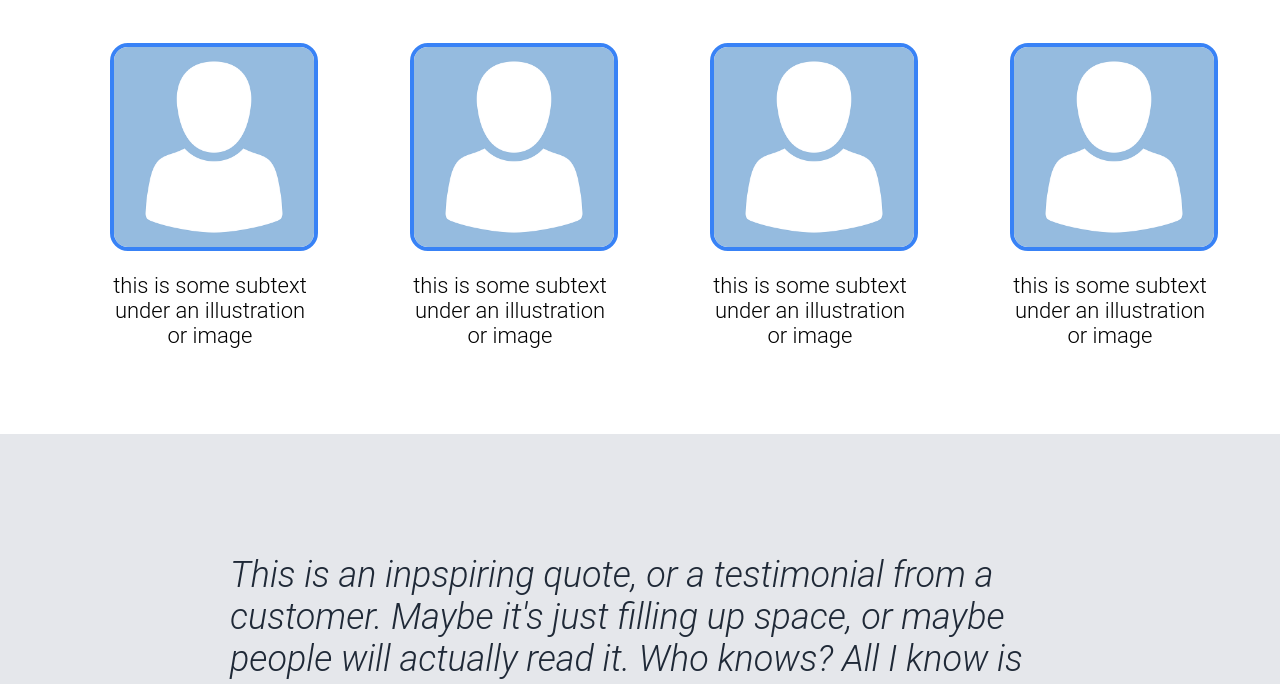
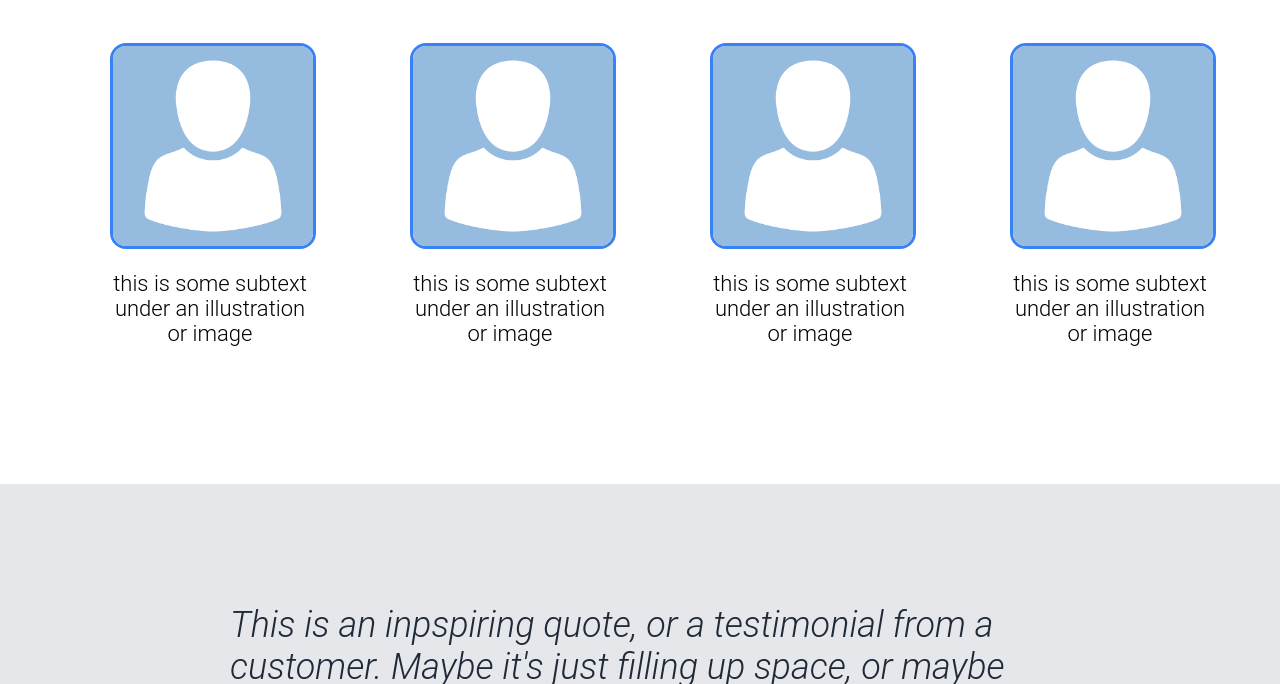
Before and after one commit to Kb739/Landing-Page, a plain HTML site: page index.html in a window 1280 px wide. Shown: the part 641-1325 px from the top of the page. Drawn offline with Linux system fonts and the light colour scheme; a web font is replaced by a local one.

Commit message:
Update Service section
Modified image box border & increased bottom padding for the section

```diff
--- a/cascade-style.css
+++ b/cascade-style.css
@@ -125,7 +125,7 @@ a {
 }
 .services {
     padding: 18px;
-    padding-bottom: 48px;
+    padding-bottom: 100px;
 }
 
 .services h2 {
@@ -151,8 +151,8 @@ a {
 }
 
 .img-box {
-    border: 4px solid #3882f6;
-    border-radius: 18px;
+    border: 3px solid #3882f6;
+    border-radius: 16px;
     width: 200px;
     height: 200px;
     overflow: hidden;
```
